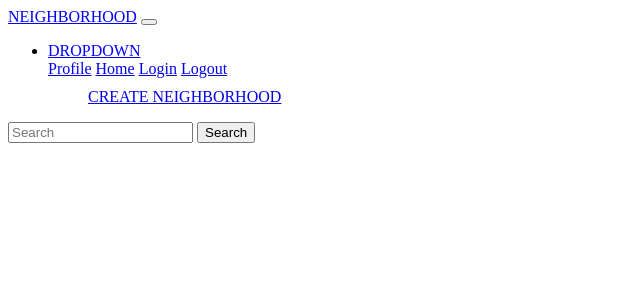
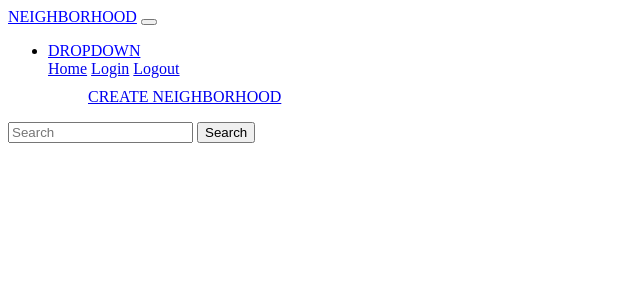
Before and after one commit to kurgatfelo/Neighbourhood, a Django app: template neighborhoodapp/templates/navbar.html in a window 1280 px wide. Shown: the top 300 px of the page, without its empty margins (0-640 px from the left). Run offline with Django 3.2, Linux system fonts and the light colour scheme; the template is opened without the code that fills it, so the values that code supplies are empty; some libraries are stand-ins or nearby versions.

```diff
--- a/neighborhoodapp/templates/moreabout.html
+++ b/neighborhoodapp/templates/moreabout.html
@@ -21,7 +21,7 @@
                             <p style="color: black;">{{project.description}}</p>
                             <h id="description">Population:</h>
                             <p style="color: black;">{{project.count}}</p>
-
+                            <h id="description">Location:</h>
                         <p style="color: black;">{{project.location}}</p>
                             </p>
                             <a href="{% url 'deletehood' project.id%}" style="margin-right: 30px;"><i class="fa-solid fa-trash"></i>Delete</a>
--- a/neighborhoodapp/templates/navbar.html
+++ b/neighborhoodapp/templates/navbar.html
@@ -14,7 +14,7 @@
             DROPDOWN
           </a>
           <div class="dropdown-menu" aria-labelledby="navbarDropdown">
-            <a class="dropdown-item" href="{% url 'profile'%}">Profile</a>
+
             <a class="dropdown-item" href="{% url 'homepage' %}">Home</a>
             <a class="dropdown-item" href="/accounts/login">Login</a>
             <a class="dropdown-item" href="/accounts/logout">Logout</a>
```
